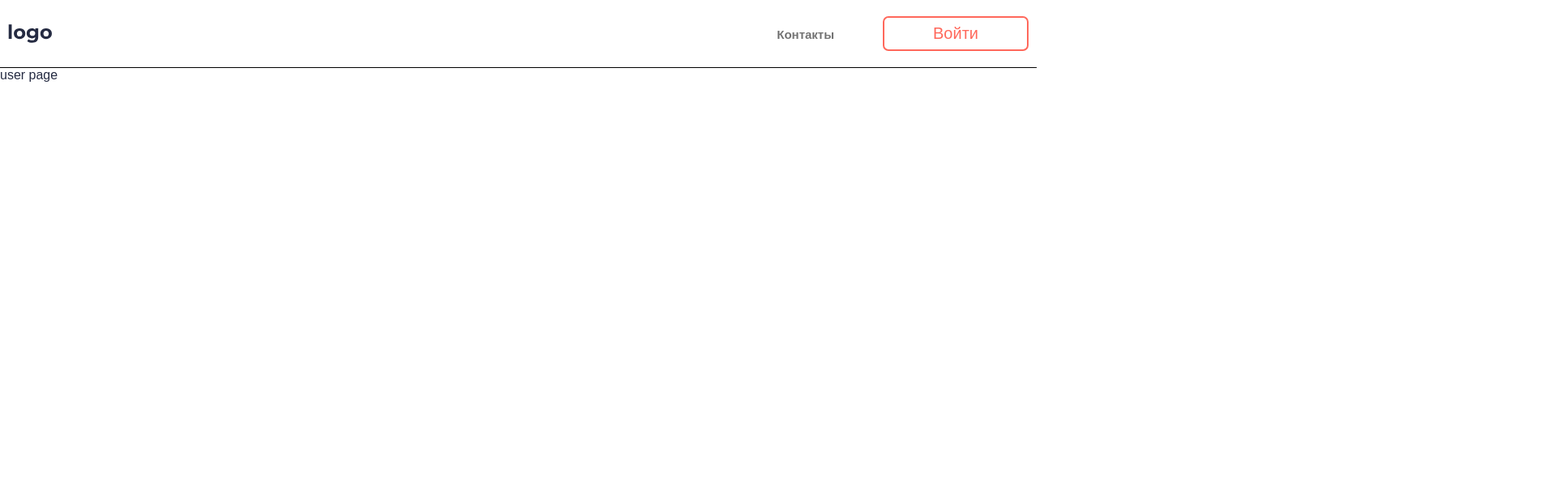
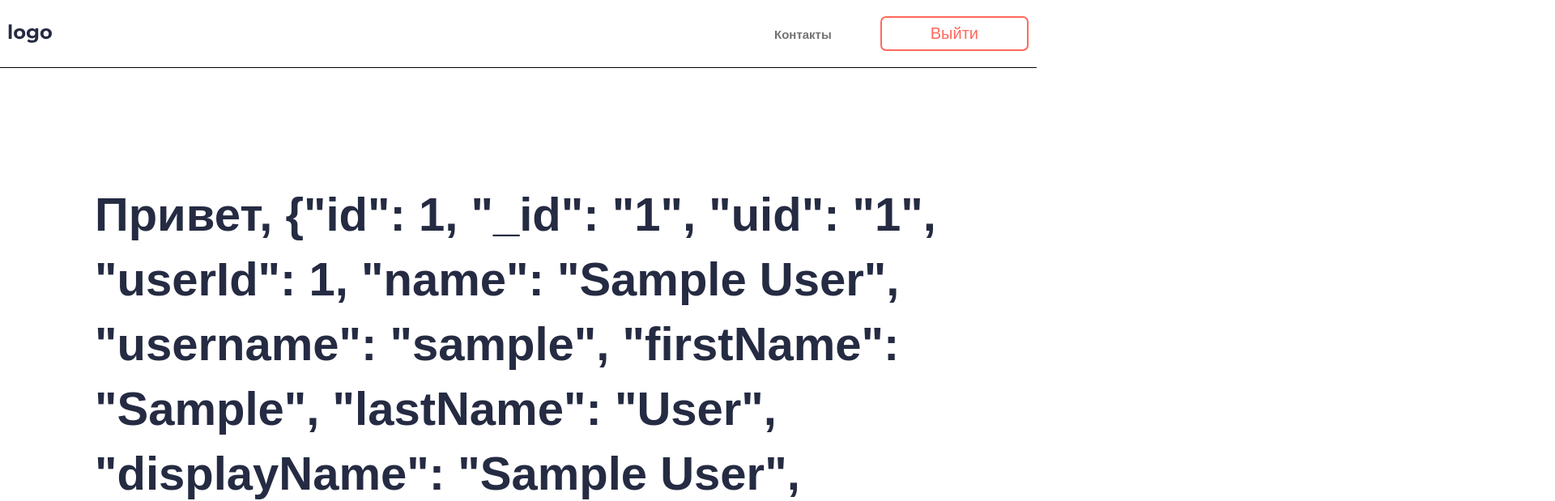
Before and after one commit to DenisJet/aveds-test, a React (Vite) app: page /users/1 in a window 1280 px wide. Shown: the top 619 px of the page at 81% size, 1920 px wide, since content can reach past the window. Built offline with nearby package versions, Linux system fonts and the light colour scheme; sample sign-in values are in the browser's storage.

Commit message:
add userPage and logout

```diff
--- a/src/components/Modal/Modal.tsx
+++ b/src/components/Modal/Modal.tsx
@@ -3,6 +3,7 @@ import styles from './Modal.module.css';
 import { ModalContext } from '../../context/modalContext';
 import Button from '../Button/Button';
 import usersData from './../../mock/users.json';
+import { useNavigate } from 'react-router-dom';
 
 export type LoginForm = {
   login: {
@@ -25,6 +26,8 @@ export default function Modal(): JSX.Element {
   const [passwordType, setPasswordType] = useState('password');
 
   const [isTrueCredentials, setIsTruCredentials] = useState(true);
+
+  const navigate = useNavigate();
 
   const loginHandler = (e: FormEvent<HTMLInputElement>) => {
     setLogin(e.currentTarget.value);
@@ -69,7 +72,8 @@ export default function Modal(): JSX.Element {
     if (existUser) {
       localStorage.setItem('user', existUser.name);
       setIsTruCredentials(true);
-      window.location.replace(`/users/${existUser.id}`);
+      setIsModalOpen(false);
+      navigate(`/users/${existUser.id}`);
     } else {
       if (!loginError && !passwordError) {
         setIsTruCredentials(false);
--- a/src/layout/Layout.tsx
+++ b/src/layout/Layout.tsx
@@ -1,4 +1,4 @@
-import { Link, Outlet } from 'react-router-dom';
+import { Link, Outlet, useNavigate } from 'react-router-dom';
 import styles from './Layout.module.css';
 import { useContext } from 'react';
 import { ModalContext } from '../context/modalContext';
@@ -6,6 +6,14 @@ import Modal from '../components/Modal/Modal';
 
 export default function Layout() {
   const { isModalOpen, setIsModalOpen } = useContext(ModalContext);
+  const navigate = useNavigate();
+
+  const user = localStorage.getItem('user');
+
+  const handleLogout = () => {
+    localStorage.removeItem('user');
+    navigate('/');
+  };
 
   return (
     <>
@@ -18,8 +26,12 @@ export default function Layout() {
             <Link className={styles.headerLink} to='/contacts'>
               Контакты
             </Link>
-            <button className={styles.headerButton} type='button' onClick={() => setIsModalOpen(true)}>
-              Войти
+            <button
+              className={styles.headerButton}
+              type='button'
+              onClick={user ? handleLogout : () => setIsModalOpen(true)}
+            >
+              {user ? 'Выйти' : 'Войти'}
             </button>
           </div>
         </div>
--- a/src/main.tsx
+++ b/src/main.tsx
@@ -7,6 +7,7 @@ import Layout from './layout/Layout.tsx';
 import MainPage from './pages/MainPage/MainPage.tsx';
 import ContactsPage from './pages/ContactsPage/ContactsPage.tsx';
 import { ModalContextProvider } from './context/modalContext.tsx';
+import UserPage from './pages/UserPage/UserPage.tsx';
 
 const router = createBrowserRouter([
   {
@@ -37,7 +38,7 @@ const router = createBrowserRouter([
     children: [
       {
         path: '/users/:id',
-        element: <div>user page</div>,
+        element: <UserPage />,
       },
     ],
   },
--- a/src/pages/MainPage/MainPage.tsx
+++ b/src/pages/MainPage/MainPage.tsx
@@ -10,13 +10,20 @@ export default function MainPage() {
   const { setIsModalOpen } = useContext(ModalContext);
   const navigate = useNavigate();
 
+  const user = localStorage.getItem('user');
+
+  const handleLogout = () => {
+    localStorage.removeItem('user');
+    navigate('/');
+  };
+
   return (
     <main className={styles.main}>
       <h1 className={styles.mainTitle}>
         Место для получения<br></br> медицинской помощи
       </h1>
       <div className={styles.mainButtons}>
-        <Button onClick={() => setIsModalOpen(true)}>Войти</Button>
+        <Button onClick={user ? handleLogout : () => setIsModalOpen(true)}>{user ? 'Выйти' : 'Войти'}</Button>
         <Button isPrimaryColor={false} onClick={() => navigate('/contacts')}>
           Контакты
         </Button>
--- /dev/null
+++ b/src/pages/UserPage/UserPage.module.css
@@ -0,0 +1,28 @@
+.main {
+  padding: 0 10px;
+  max-width: 1066px;
+  margin: 0 auto;
+}
+
+.mainTitle {
+  font-weight: 700;
+  font-size: 28px;
+  line-height: 39px;
+  margin-top: 55;
+  margin-bottom: 35px;
+}
+
+.mainButtons {
+  display: flex;
+  flex-wrap: wrap;
+  gap: 10px;
+}
+
+@media screen and (width >= 860px) {
+  .mainTitle {
+    font-weight: 700;
+    font-size: 58px;
+    line-height: 80px;
+    margin-top: 141px;
+  }
+}
--- /dev/null
+++ b/src/pages/UserPage/UserPage.tsx
@@ -0,0 +1,27 @@
+import { useNavigate } from 'react-router-dom';
+import Button from '../../components/Button/Button';
+import styles from './UserPage.module.css';
+
+export default function UserPage() {
+  const navigate = useNavigate();
+  const user = localStorage.getItem('user');
+
+  if (!user) navigate('/');
+
+  const handleLogout = () => {
+    localStorage.removeItem('user');
+    navigate('/');
+  };
+
+  return (
+    <main className={styles.main}>
+      <h1 className={styles.mainTitle}>Привет, {user}</h1>
+      <div className={styles.mainButtons}>
+        <Button onClick={handleLogout}>Выйти из аккаунта</Button>
+        <Button isPrimaryColor={false} onClick={() => navigate('/contacts')}>
+          Перейти в контакты
+        </Button>
+      </div>
+    </main>
+  );
+}
```
